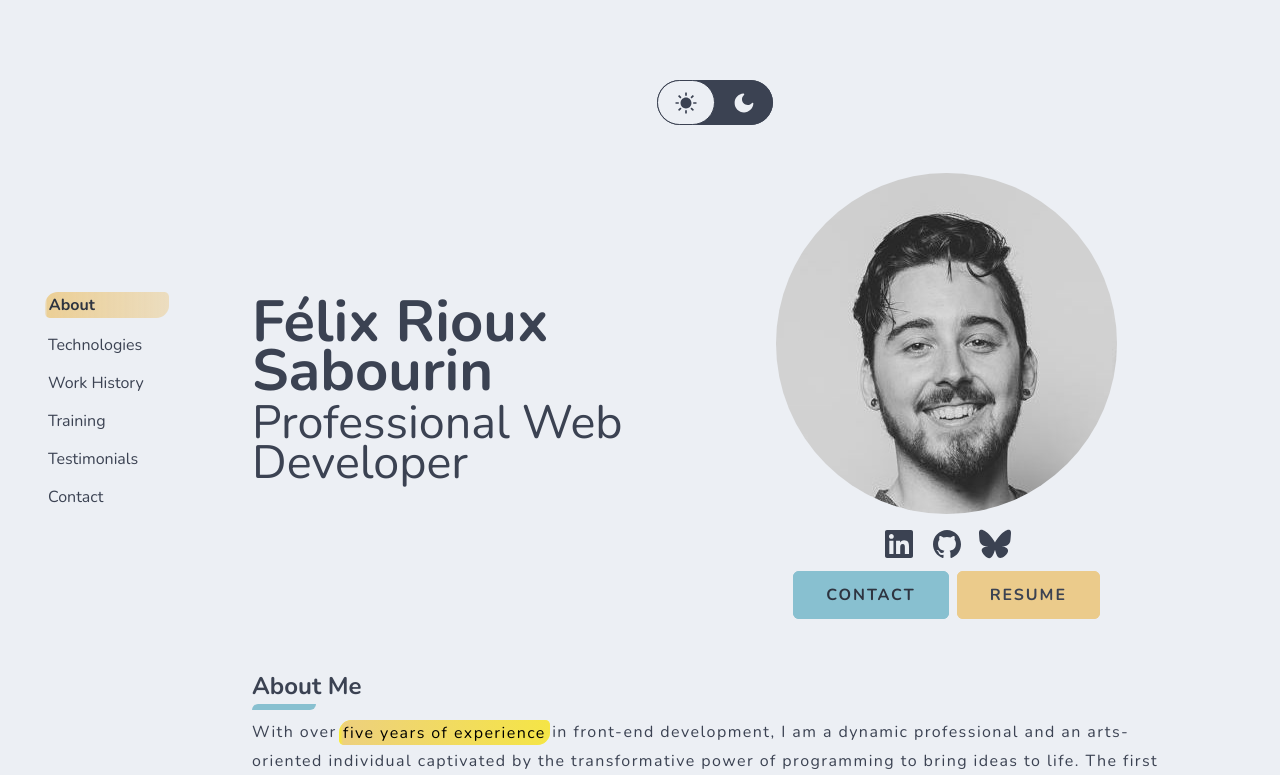
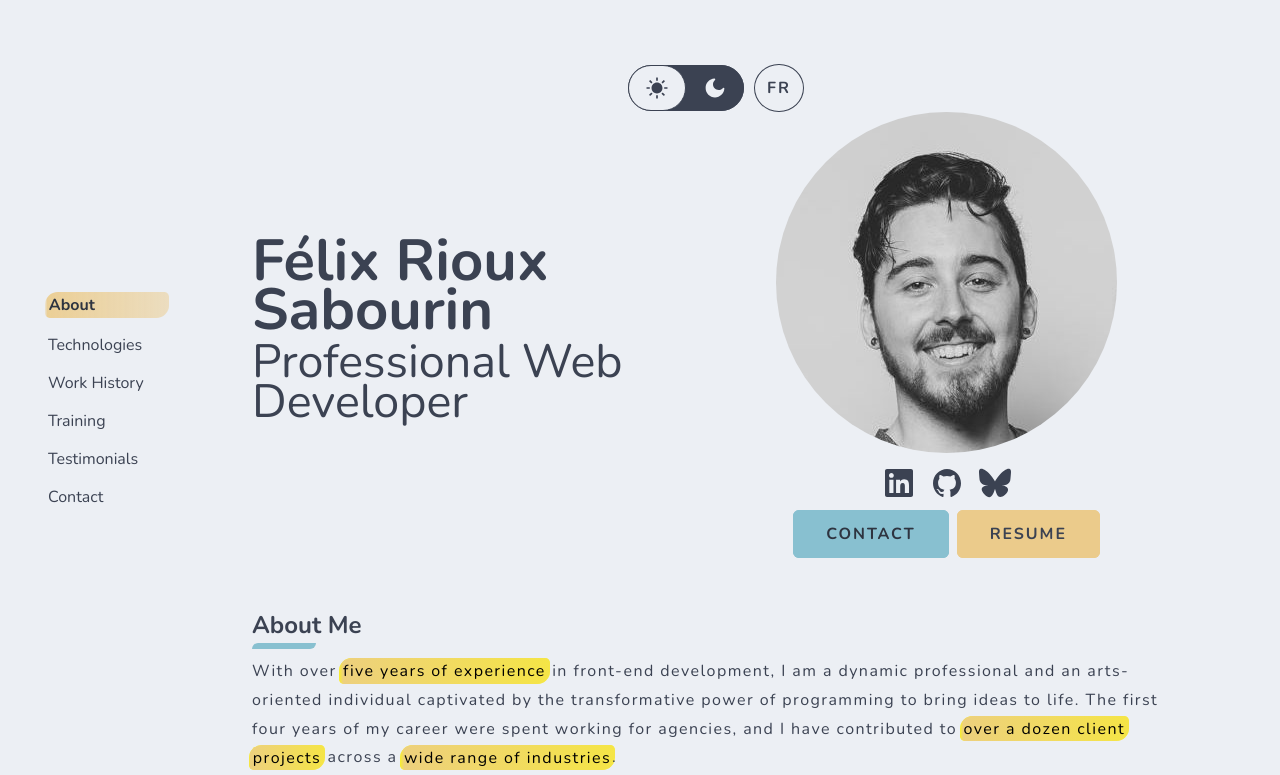
Before and after one commit to FelixPriori/next-portfolio, a Next.js app: page /en in a window 1280 px wide. Shown: the top 775 px of the page. Built offline with nearby package versions, Linux system fonts and the light colour scheme.

Commit message:
adds button to switch language

```diff
--- a/src/app/[lang]/page.tsx
+++ b/src/app/[lang]/page.tsx
@@ -29,6 +29,7 @@ export default async function Home({ params }: Props) {
 	const {
 		navigation,
 		introSection,
+		theme,
 		aboutSection,
 		technologiesSection,
 		workSection,
@@ -41,7 +42,7 @@ export default async function Home({ params }: Props) {
 		<div>
 			<main className={styles.main}>
 				<SectionDisplayer navigation={navigation} />
-				<IntroSection introSection={introSection} />
+				<IntroSection introSection={introSection} theme={theme} />
 				<AboutSection aboutSection={aboutSection} />
 				<TechnologiesSection technologiesSection={technologiesSection} />
 				<WorkSection workSection={workSection} />
--- a/src/app/_components/Button/button.module.scss
+++ b/src/app/_components/Button/button.module.scss
@@ -5,7 +5,7 @@
 	font-weight: 700;
 	letter-spacing: 0.2ch;
 	padding: var(--padding-button);
-	transition: background-color 200ms ease-in;
+	transition: background-color 100ms ease-in;
 	text-decoration: none;
 	font-family: var(--font-nunito);
 	border-radius: var(--radius-box);
@@ -40,13 +40,16 @@
 	}
 
 	&.darkOutline {
-		border: 1px solid var(--color-primary-dark);
-		color: var(--color-primary-dark);
-		border: 1px solid var(--color-primary-dark);
+		border: 1px solid var(--color-text);
+		color: var(--color-text);
+		border: 1px solid var(--color-text);
+		padding: 0.75rem;
+		border-radius: var(--radius-full);
 
 		&:hover {
-			border: 1px solid var(--color-dark);
-			color: var(--color-dark);
+			border: 1px solid var(--color-text);
+			color: var(--color-background);
+			background-color: var(--color-text);
 		}
 	}
 
--- a/src/app/_components/ToggleTheme/ToggleTheme.tsx
+++ b/src/app/_components/ToggleTheme/ToggleTheme.tsx
@@ -3,8 +3,13 @@ import { useEffect, useState } from 'react'
 import { useTheme } from 'next-themes'
 import { Icon, SvgIcon } from '../SvgIcon'
 import styles from './toggleTheme.module.scss'
+import { DictionaryType } from '@/dictionaries'
 
-export default function ToggleTheme() {
+export default function ToggleTheme({
+	themeText,
+}: {
+	themeText: DictionaryType['theme']
+}) {
 	const [mounted, setMounted] = useState(false)
 	const { theme, setTheme } = useTheme()
 
@@ -28,7 +33,7 @@ export default function ToggleTheme() {
 	return (
 		<div className={styles.toggleThemeWrapper}>
 			<fieldset className={styles.fieldset}>
-				<legend className={styles.visuallyHidden}>Choose theme</legend>
+				<legend className={styles.visuallyHidden}>{themeText.legend}</legend>
 				<div className={styles.innerContainer}>
 					<label
 						tabIndex={0}
@@ -53,7 +58,7 @@ export default function ToggleTheme() {
 							name="theme"
 							value="light"
 						/>
-						<span className={styles.visuallyHidden}>Light Theme</span>
+						<span className={styles.visuallyHidden}>{themeText.light}</span>
 						<div className={styles.svgContainer}>
 							<SvgIcon icon={Icon.SUN} />
 						</div>
@@ -81,7 +86,7 @@ export default function ToggleTheme() {
 							name="theme"
 							value="dark"
 						/>
-						<span className={styles.visuallyHidden}>Dark Theme</span>
+						<span className={styles.visuallyHidden}>{themeText.dark}</span>
 						<div className={styles.svgContainer}>
 							<SvgIcon icon={Icon.MOON} />
 						</div>
--- a/src/app/_components/ToggleTheme/toggleTheme.module.scss
+++ b/src/app/_components/ToggleTheme/toggleTheme.module.scss
@@ -1,6 +1,5 @@
 .unmounted {
-	height: 77px;
-	padding: 1rem;
+	height: 48px;
 
 	.innerUnmounted {
 		width: 116px;
@@ -13,11 +12,10 @@
 .toggleThemeWrapper {
 	display: flex;
 	justify-content: center;
-	margin-bottom: 2rem;
 }
 
 .fieldset {
-	padding: 1rem;
+	padding: 0;
 	border: 0;
 }
 
--- a/src/app/_sections/IntroSection.tsx
+++ b/src/app/_sections/IntroSection.tsx
@@ -11,12 +11,22 @@ import { DictionaryType } from '@/dictionaries'
 
 export default function IntroSection({
 	introSection,
+	theme,
 }: {
 	introSection: DictionaryType['introSection']
+	theme: DictionaryType['theme']
 }) {
 	return (
 		<section className={`${styles.headerSection} section`} id="intro">
-			<ToggleTheme />
+			<div className={styles.settings}>
+				<ToggleTheme themeText={theme} />
+				<ButtonLink
+					variant={ButtonVariant.DARK_OUTLINE}
+					href={introSection.link}
+				>
+					{introSection.linkText}
+				</ButtonLink>
+			</div>
 			<div className={styles.heroWrapper}>
 				<div className={styles.textWrapper}>
 					<div className={styles.textInnerWrapper}>
--- a/src/app/_sections/sections.module.scss
+++ b/src/app/_sections/sections.module.scss
@@ -1,6 +1,13 @@
 .headerSection {
 	padding: var(--padding-section);
 	padding-top: var(--padding-section-large);
+}
+
+.settings {
+	display: flex;
+	align-items: center;
+	justify-content: center;
+	gap: 0.5rem;
 }
 
 .heroWrapper {
--- a/src/dictionaries/en.json
+++ b/src/dictionaries/en.json
@@ -11,9 +11,16 @@
 		"testimonials": "Testimonials",
 		"contact": "Contact"
 	},
+	"theme": {
+		"legend": "Choose theme",
+		"light": "Light theme",
+		"dark": "Dark theme"
+	},
 	"introSection": {
 		"title": "Félix Rioux Sabourin",
 		"subtitle": "Professional Web Developer",
+		"link": "/fr",
+		"linkText": "FR",
 		"buttons": {
 			"contact": "Contact",
 			"resume": "Resume",
--- a/src/dictionaries/fr.json
+++ b/src/dictionaries/fr.json
@@ -11,9 +11,16 @@
 		"testimonials": "Témoignages",
 		"contact": "Contacter"
 	},
+	"theme": {
+		"legend": "Choisir un thème",
+		"light": "Thème clair",
+		"dark": "Thème sombre"
+	},
 	"introSection": {
 		"title": "Félix Rioux Sabourin",
 		"subtitle": "Développeur web professionnel",
+		"link": "/en",
+		"linkText": "EN",
 		"buttons": {
 			"contact": "Contacter",
 			"resume": "CV",
```
